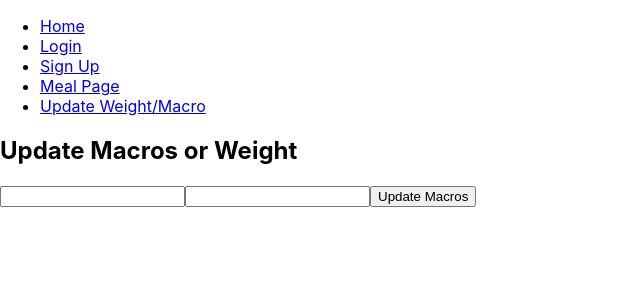
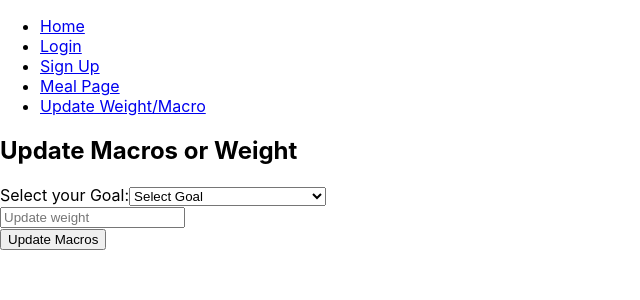
Before and after one commit to macro-calculator-lambda/frontend-seth, a React (Create React App) app in the folder macros/: page /update-user in a window 1280 px wide. Shown: the top 300 px of the page, without its empty margins (0-640 px from the left). Built offline with nearby package versions, Linux system fonts and the light colour scheme.

Commit message:
Added local storage to persist user info.

```diff
--- a/macros/src/actions/index.js
+++ b/macros/src/actions/index.js
@@ -49,3 +49,7 @@ export const getUserInfo = id => dispatch => {
     .then(res => dispatch({ type: FETCH_USER_SUCCESS, payload: res.data }))
     .catch(err => dispatch({ type: FETCH_USER_FAIL, payload: err }));
 };
+
+export const UPATE_USER_INITIALIZE = "UPATE_USER_INITIALIZE";
+export const UPATE_USER_SUCCESS = "UPATE_USER_SUCCESS";
+export const UPDATE_USER_FAIL = "UPDATE_USER_FAIL";
--- a/macros/src/components/Home.js
+++ b/macros/src/components/Home.js
@@ -52,7 +52,8 @@ class Home extends React.Component {
           {macros.map((macro, index) => {
             return (
               <li key={index}>
-                {macro.name}: {macroCalculator(totalCalories, macro.value)}
+                {macro.name}: {macroCalculator(totalCalories, macro.value)}{" "}
+                grams per day
               </li>
             );
           })}
--- a/macros/src/components/Register.js
+++ b/macros/src/components/Register.js
@@ -35,7 +35,7 @@ class Register extends React.Component {
     this.setState({
       userInfo: {
         ...this.state.userInfo,
-        [event.target.name]: event.target.value
+        [event.target.name]: value
       }
     });
   };
--- a/macros/src/components/UpdateUser.js
+++ b/macros/src/components/UpdateUser.js
@@ -1,18 +1,65 @@
 import React from "react";
+import { connect } from "react-redux";
+
+import { getUserInfo } from "../actions";
 
 class UpdateUser extends React.Component {
   constructor() {
     super();
-    this.state = {};
+    this.state = {
+      user: {}
+    };
   }
+
+  componentDidMount() {
+    this.setState({
+      user: this.props.user
+    });
+  }
+
+  handleChange = event => {
+    this.setState({});
+  };
+
+  handleSubmit = event => {
+    event.preventDefault();
+  };
 
   render() {
     return (
       <div>
-        <h2>Update Macros or Weight</h2>
+        <h2>Update {this.props.user.username} Macros or Weight</h2>
         <form>
-          <input type="text" />
-          <input type="text" />
+          <div>
+            <label htmlFor="goal">Select your Goal:</label>
+            <select
+              onChange={this.handleChange}
+              value={this.state.user.goal}
+              name="goal"
+              id="goal"
+            >
+              <option value="">Select Goal</option>
+              <option value="aggressive-loss">
+                Agressive Weight Loss (20%)
+              </option>
+              <option value="moderate-loss">Moderate Weight Loss (15%)</option>
+              <option value="small-loss">Weight Loss (10%)</option>
+              <option value="maintain">Maintain Weight</option>
+              <option value="moderate-gain">Moderate Weight Gain (10%)</option>
+              <option value="aggressive-gain">
+                Agressive Weight Gain (15%)
+              </option>
+            </select>
+          </div>
+          <div>
+            <input
+              name="weight"
+              type="number"
+              onChange={this.handleChange}
+              placeholder="Update weight"
+              value={this.state.user.weight}
+            />
+          </div>
           <button>Update Macros</button>
         </form>
       </div>
@@ -20,4 +67,22 @@ class UpdateUser extends React.Component {
   }
 }
 
-export default UpdateUser;
+const mapStateToProps = state => {
+  return {
+    user: {
+      username: state.user.username,
+      id: state.user.id,
+      gender: state.user.gender,
+      age: state.user.age,
+      height: state.user.height,
+      weight: state.user.weight,
+      exercise: state.user.exercise,
+      goal: state.user.goal
+    }
+  };
+};
+
+export default connect(
+  mapStateToProps,
+  {}
+)(UpdateUser);
--- a/macros/src/index.js
+++ b/macros/src/index.js
@@ -6,10 +6,21 @@ import thunk from "redux-thunk";
 import reducer from "./reducers";
 import { Provider } from "react-redux";
 
+import { loadState, saveState } from "./localStorage";
+
 import "./index.css";
 import App from "./App";
 
-const store = createStore(reducer, applyMiddleware(thunk));
+const persistedState = loadState();
+const store = createStore(reducer, persistedState, applyMiddleware(thunk));
+
+// Notify changes to store's state with the subscribe method which will be invoked whenever there is a state change
+store.subscribe(() => {
+  // pass the object with the todos field only from the state object
+  saveState({
+    user: store.getState().user
+  });
+});
 
 ReactDOM.render(
   <Provider store={store}>
--- /dev/null
+++ b/macros/src/localStorage.js
@@ -0,0 +1,23 @@
+export const loadState = () => {
+  try {
+    // Look into local storage by key, retrieve a string and try to parse it as JSON
+    const serializedState = localStorage.getItem("state");
+    // key does not exist
+    if (serializedState === null) {
+      return undefined;
+    }
+    // If there is a string, parse the item into JSON format
+    return JSON.parse(serializedState);
+  } catch (err) {
+    // If something goes wrong in the JSON parsing process, return undefined to avoid crashing the app
+    return undefined;
+  }
+};
+
+export const saveState = state => {
+  try {
+    const serializedState = JSON.stringify(state);
+    // set the items to localStorage after stringifying the state object
+    localStorage.setItem("state", serializedState);
+  } catch (err) {}
+};
--- a/macros/src/reducers/index.js
+++ b/macros/src/reducers/index.js
@@ -14,6 +14,7 @@ const initialState = {
   isLoggingIn: false,
   isSigningUp: false,
   fetchingUser: false,
+  editingUser: false,
   error: "",
   id: "",
   user: {
```
